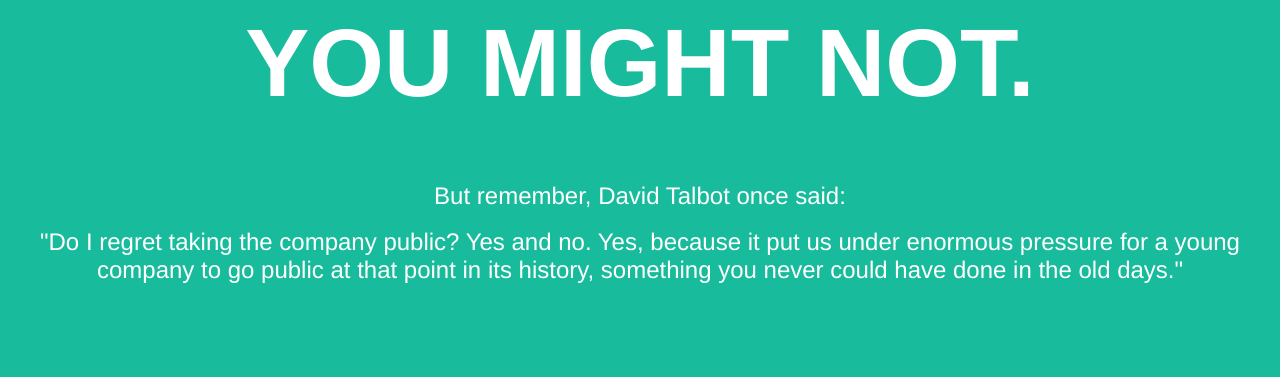
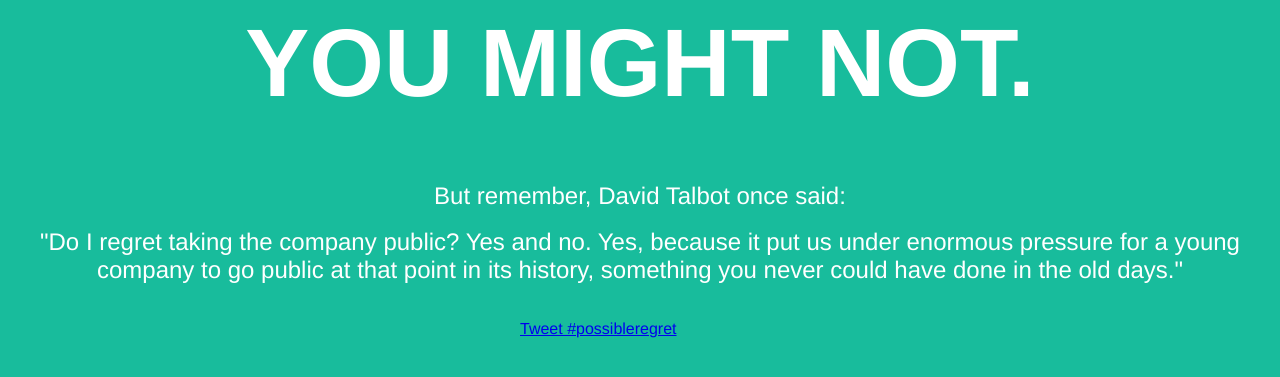
Before and after one commit to zackbleach/will-i-regret-this, a Flask app: page / in a window 1280 px wide. Shown: the top 377 px of the page. Run offline with Flask 2, Linux system fonts and the light colour scheme; some libraries are stand-ins or nearby versions.

Commit message:
Added social media buttons

```diff
--- a/app/static/regret.css
+++ b/app/static/regret.css
@@ -25,6 +25,12 @@
     margin: 0 7px;
 }
 
+.social {
+  width: 240;
+  display: block;
+  margin-left: auto;
+  margin-right: auto;
+}
 
 h1
 h2,
--- a/app/templates/index.html
+++ b/app/templates/index.html
@@ -4,6 +4,14 @@
     <link rel="stylesheet" href="../static/regret.css">
   </head>
   <body>
+      <div id="fb-root"></div>
+      <script>(function(d, s, id) {
+        var js, fjs = d.getElementsByTagName(s)[0];
+        if (d.getElementById(id)) return;
+        js = d.createElement(s); js.id = id;
+        js.src = "//connect.facebook.net/en_US/sdk.js#xfbml=1&appId=410746475631021&version=v2.0";
+        fjs.parentNode.insertBefore(js, fjs);
+      }(document, 'script', 'facebook-jssdk'));</script>
       <div class="decision">
           <h1>{{decision}}.</h1>
       </div>
@@ -12,5 +20,12 @@
       <div class="quote">
           {{quote}}
       </div>
+      <br>
+      <br>
+      <div class="social">
+          <a href="https://twitter.com/intent/tweet?button_hashtag=possibleregret" class="twitter-hashtag-button" data-url="http://www.williregretthis.com">Tweet #possibleregret</a>
+          <script>!function(d,s,id){var js,fjs=d.getElementsByTagName(s)[0],p=/^http:/.test(d.location)?'http':'https';if(!d.getElementById(id)){js=d.createElement(s);js.id=id;js.src=p+'://platform.twitter.com/widgets.js';fjs.parentNode.insertBefore(js,fjs);}}(document, 'script', 'twitter-wjs');</script>
+          <div class="fb-like" data-href="http://www.williregretthis.com" data-layout="button" data-action="like" data-show-faces="true" data-share="true"></div>
+      </div>
   </body>
 </html>
```
